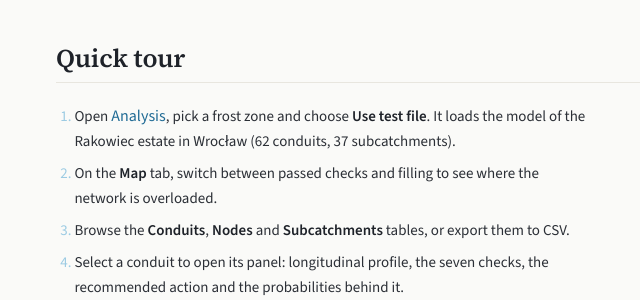
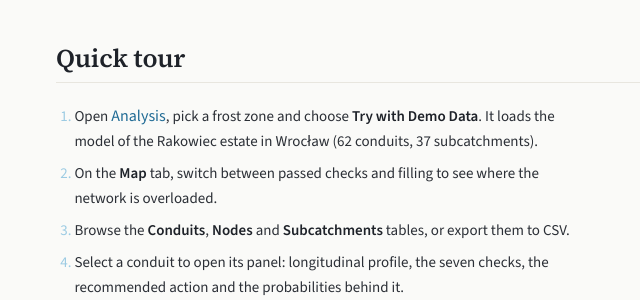
Before and after one commit to BuczynskiRafal/stormlab, a Django app: page /about/ in a window 1280 px wide. Shown: the part 672-972 px from the top of the page, without its empty margins (336-976 px from the left). Run offline with Django 5.2, Linux system fonts and the light colour scheme; some libraries are stand-ins or nearby versions.

Commit message:
docs: name the demo button as it appears on the analysis page

```diff
--- a/app/sa/templates/sa/about.html
+++ b/app/sa/templates/sa/about.html
@@ -64,7 +64,7 @@
                 <h2>Quick tour</h2>
                 <ol>
                     <li>Open <a href="{% url 'sa:analysis' %}">Analysis</a>, pick a frost zone and
-                        choose <strong>Use test file</strong>. It loads the model of the
+                        choose <strong>Try with Demo Data</strong>. It loads the model of the
                         Rakowiec estate in Wrocław (62 conduits, 37 subcatchments).</li>
                     <li>On the <strong>Map</strong> tab, switch between passed checks and filling
                         to see where the network is overloaded.</li>
@@ -219,7 +219,7 @@
                     </table>
                 </div>
                 <p>
-                    This is the network behind <strong>Use test file</strong>. The result concerns
+                    This is the network behind <strong>Try with Demo Data</strong>. The result concerns
                     one network and one rainfall scenario; it illustrates the method and is not a
                     validation on real networks at large.
                 </p>
```
Also changed, not shown: README.md, examples/README.md.
